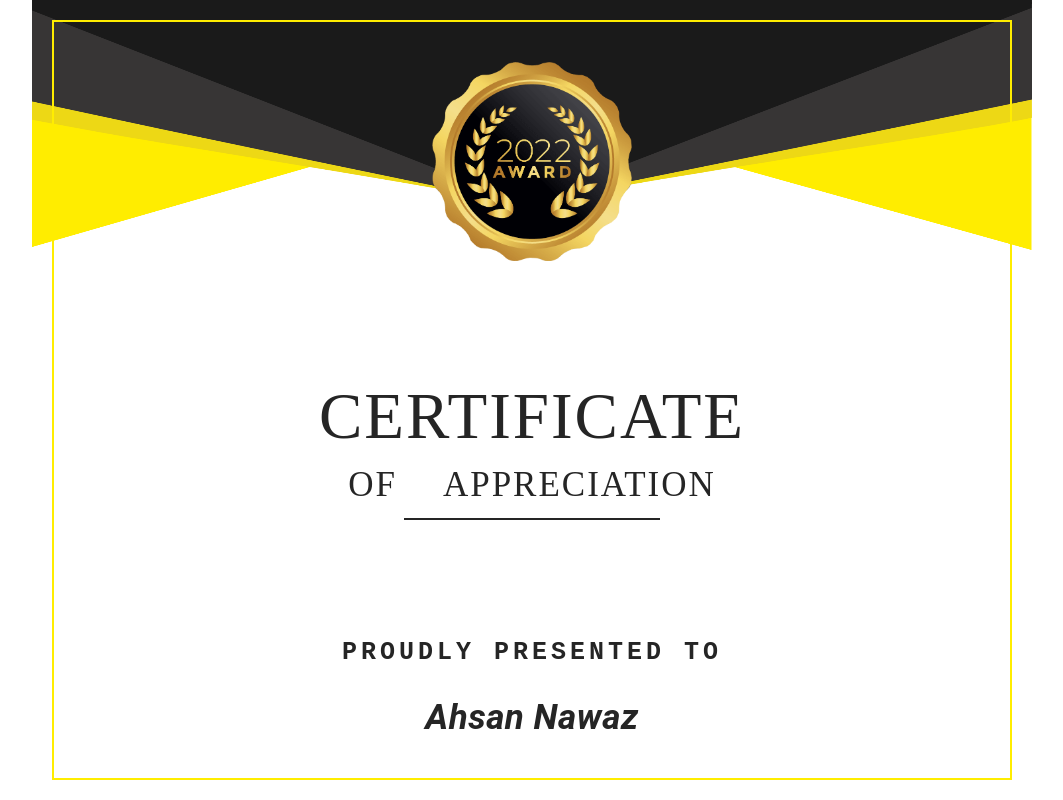
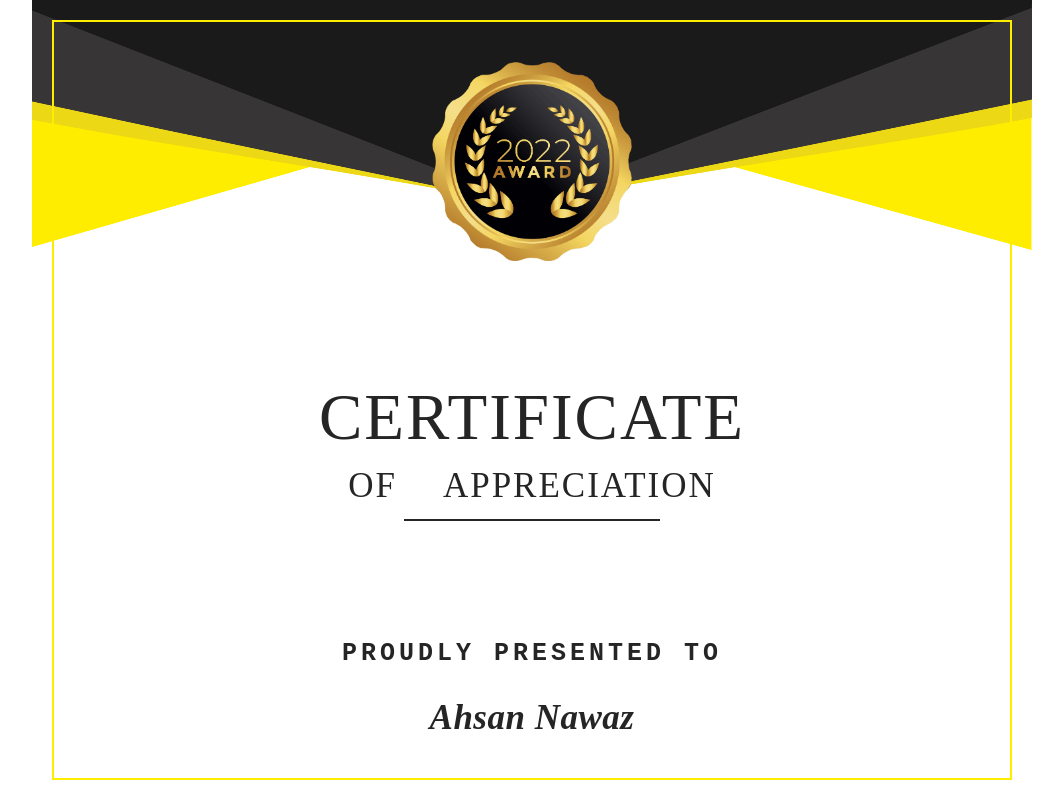
Before and after one commit to ahsanets/ahsanAssignment, a React (Create React App) app: page / in a window 1280 px wide. Shown: the whole page, without its empty margins (108-1171 px from the left). Built offline with nearby package versions, Linux system fonts and the light colour scheme.

Commit message:
completed

```diff
--- a/src/assets/css/style.css
+++ b/src/assets/css/style.css
@@ -302,6 +302,7 @@ body {
 .Present-Name {
     font-size: 35px;
     font-style: italic;
+    font-family: serif;
 
 }
 
```
